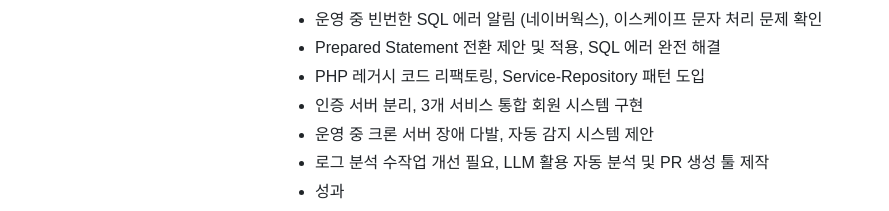
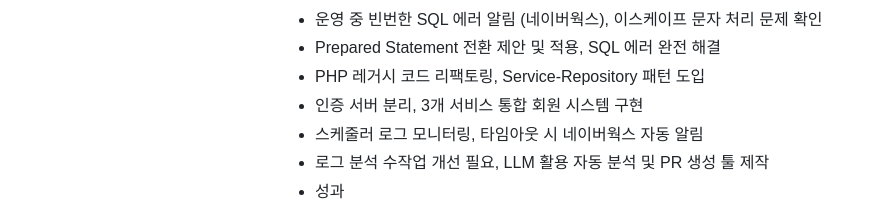
Before and after one commit to yuneast/resume, a Next.js app: page / in a window 1280 px wide. Shown: the part 1466-1677 px from the top of the page, without its empty margins (95-984 px from the left). Built offline with nearby package versions, Linux system fonts and the light colour scheme; a web font is replaced by a local one.

Commit message:
[DOCS] experience.ts 크론 서버 장애 감지 구현 내용 구체화

```diff
--- a/payload/experience.ts
+++ b/payload/experience.ts
@@ -31,7 +31,7 @@ const experience: IExperience.Payload = {
             'Prepared Statement 전환 제안 및 적용, SQL 에러 완전 해결',
             'PHP 레거시 코드 리팩토링, Service-Repository 패턴 도입',
             '인증 서버 분리, 3개 서비스 통합 회원 시스템 구현',
-            '운영 중 크론 서버 장애 다발, 자동 감지 시스템 제안',
+            '스케줄러 로그 모니터링, 타임아웃 시 네이버웍스 자동 알림',
             '로그 분석 수작업 개선 필요, LLM 활용 자동 분석 및 PR 생성 툴 제작',
           ],
           achievements: [
```
